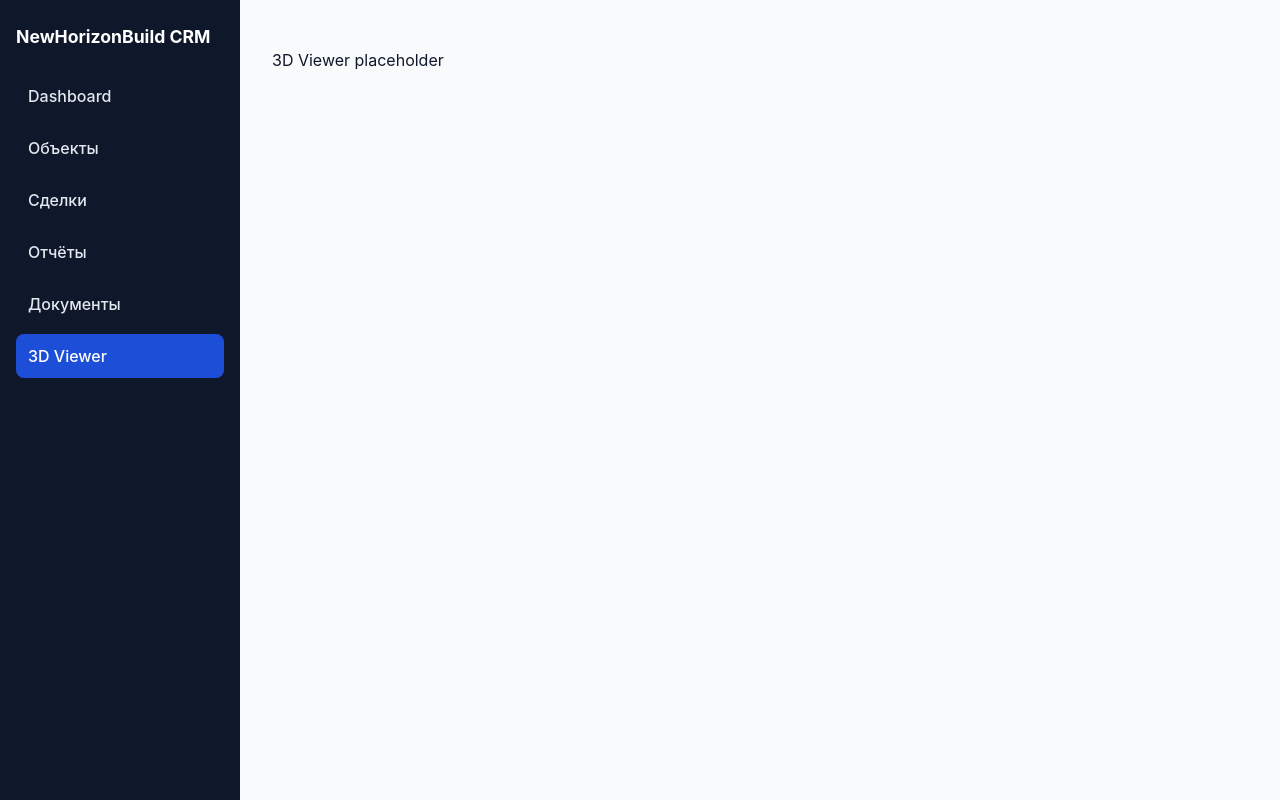
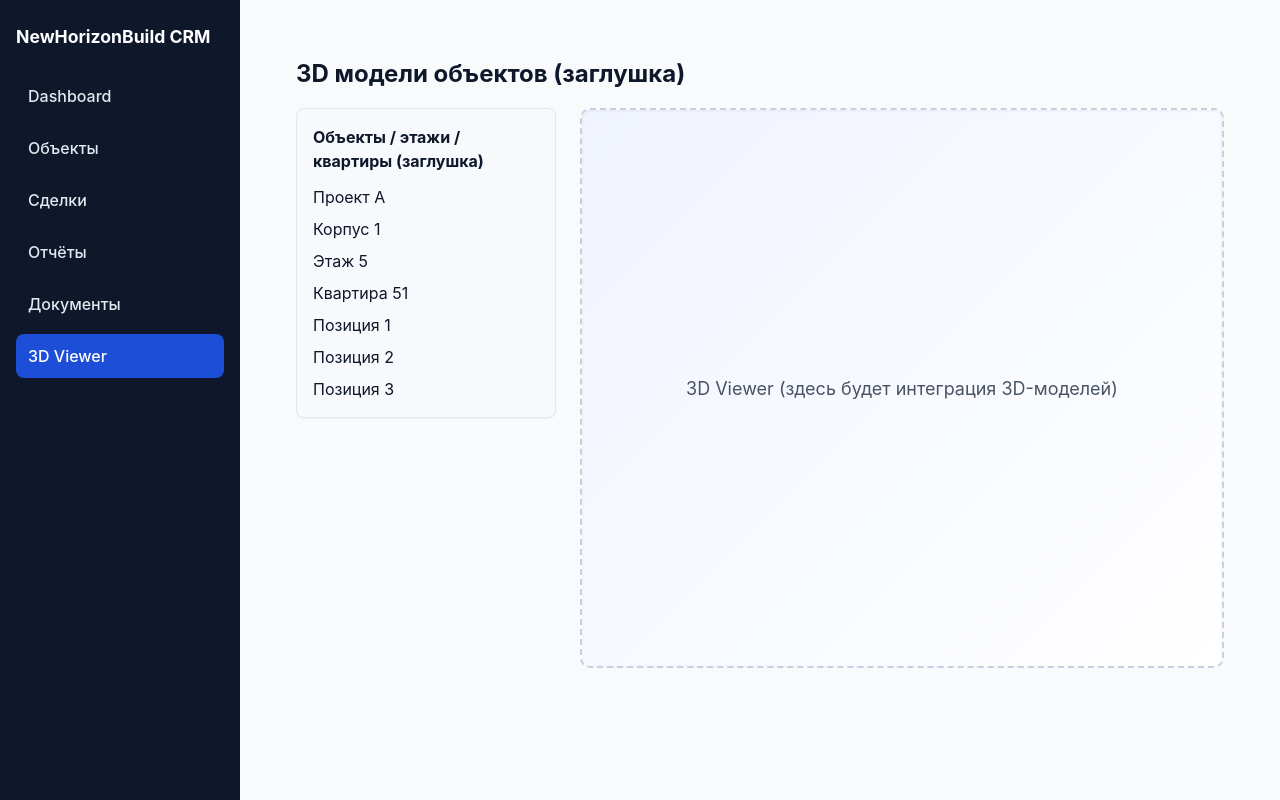
Before and after one commit to anosenkoalex/NewHorizonBuild, a React (Vite) app in the folder admin/: page /viewer in a window 1280 px wide. Built offline with nearby package versions, Linux system fonts and the light colour scheme.

Commit message:
feat(admin): add ui placeholder for 3d viewer

```diff
--- /dev/null
+++ b/admin/src/pages/Viewer.module.css
@@ -0,0 +1,60 @@
+.viewerPage {
+  display: flex;
+  flex-direction: column;
+  gap: 16px;
+  padding: 24px;
+}
+
+.pageTitle {
+  margin: 0;
+  font-size: 24px;
+}
+
+.layout {
+  display: flex;
+  gap: 24px;
+  align-items: flex-start;
+}
+
+.sidebar {
+  width: 28%;
+  min-width: 240px;
+  background-color: #f7f9fc;
+  border: 1px solid #e2e6ef;
+  border-radius: 8px;
+  padding: 16px;
+  box-shadow: 0 1px 2px rgba(0, 0, 0, 0.04);
+}
+
+.sidebarTitle {
+  margin-top: 0;
+  margin-bottom: 12px;
+  font-size: 16px;
+}
+
+.placeholderList {
+  list-style: none;
+  padding: 0;
+  margin: 0;
+  display: flex;
+  flex-direction: column;
+  gap: 8px;
+}
+
+.viewerArea {
+  flex: 1;
+}
+
+.viewerPlaceholder {
+  height: 560px;
+  border: 2px dashed #c8d0e0;
+  background: linear-gradient(135deg, #f0f4ff, #ffffff);
+  border-radius: 10px;
+  display: flex;
+  align-items: center;
+  justify-content: center;
+  color: #495361;
+  font-size: 18px;
+  text-align: center;
+  box-shadow: inset 0 1px 3px rgba(0, 0, 0, 0.06);
+}
--- a/admin/src/pages/Viewer.tsx
+++ b/admin/src/pages/Viewer.tsx
@@ -1,5 +1,32 @@
+import styles from './Viewer.module.css';
+
 const Viewer = () => {
-  return <p>3D Viewer placeholder</p>;
+  return (
+    <div className={styles.viewerPage}>
+      <h1 className={styles.pageTitle}>3D модели объектов (заглушка)</h1>
+
+      <div className={styles.layout}>
+        <aside className={styles.sidebar}>
+          <h2 className={styles.sidebarTitle}>Объекты / этажи / квартиры (заглушка)</h2>
+          <ul className={styles.placeholderList}>
+            <li>Проект A</li>
+            <li>Корпус 1</li>
+            <li>Этаж 5</li>
+            <li>Квартира 51</li>
+            <li>Позиция 1</li>
+            <li>Позиция 2</li>
+            <li>Позиция 3</li>
+          </ul>
+        </aside>
+
+        <section className={styles.viewerArea}>
+          <div className={styles.viewerPlaceholder}>
+            <p>3D Viewer (здесь будет интеграция 3D-моделей)</p>
+          </div>
+        </section>
+      </div>
+    </div>
+  );
 };
 
 export default Viewer;
```
